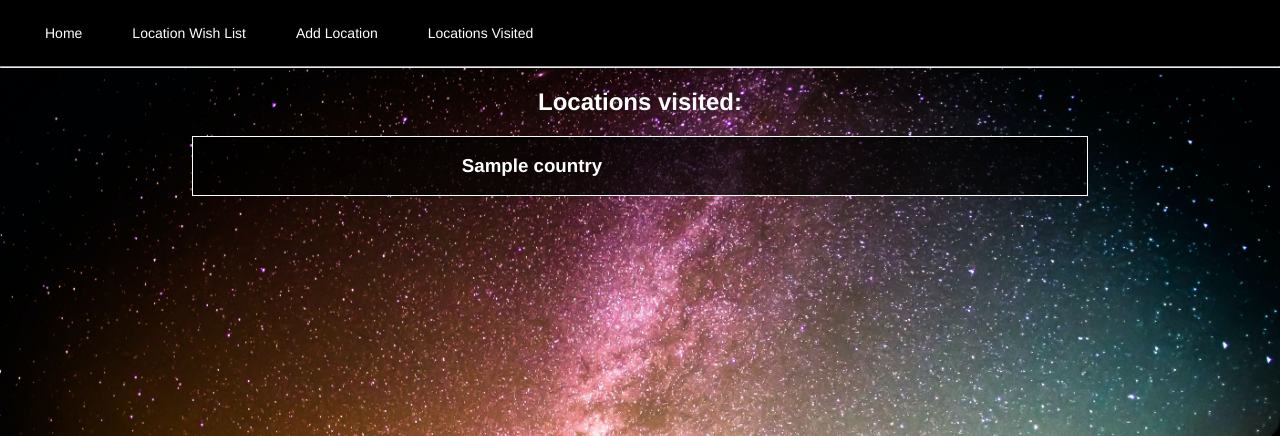
After one commit to karenbstewart/travel_bucket_list_project, a Flask app: page /list/visited in a window 1280 px wide. The commit adds this page. Shown: the top 436 px of the page. Run offline with Flask 2, Linux system fonts and the light colour scheme; a database or web service that is not in the repository returns one stand-in record (values such as "Sample title"); some libraries are stand-ins or nearby versions.

Commit message:
locations visited list page added

```diff
--- a/bucket_list_code/controllers/cities_controller.py
+++ b/bucket_list_code/controllers/cities_controller.py
@@ -60,3 +60,9 @@ def update_city(id):
     city = City(city_name, visited, country, id)
     city_repository.update(city)
     return redirect('/list')
+
+@cities_blueprint.route('/list/visited')
+def visited_locations():
+    cities = city_repository.select_all()
+    countries = country_repository.select_all()
+    return render_template("list/visited.html", cities = cities, countries = countries )
--- a/bucket_list_code/templates/base.html
+++ b/bucket_list_code/templates/base.html
@@ -16,6 +16,7 @@
                 <li><a href="/">Home</a></li>
                 <li><a href="/list">Location Wish List</a></li>
                 <li><a href="/list/new">Add Location</a></li>
+                <li><a href="/list/visited">Locations Visited</a></li>
             </ul>
         </nav>
     </header>
--- /dev/null
+++ b/bucket_list_code/templates/list/visited.html
@@ -0,0 +1,23 @@
+{% extends "base.html" %}
+
+{% block content %}
+
+<h2>Locations visited:</h2>
+{% for country in countries %}
+<div class="list">
+    <div class="content">
+        <h3>{{country.country_name}}</h3>
+        {% for city in cities %}
+        {% if city.country.id == country.id %}
+            {% if city.visited == True %}
+                {{city.city_name}}:
+
+            {% endif %}
+        {% endif %}
+        {% endfor %}
+
+    </div>
+</div>
+{% endfor %}
+
+{% endblock %}
```
